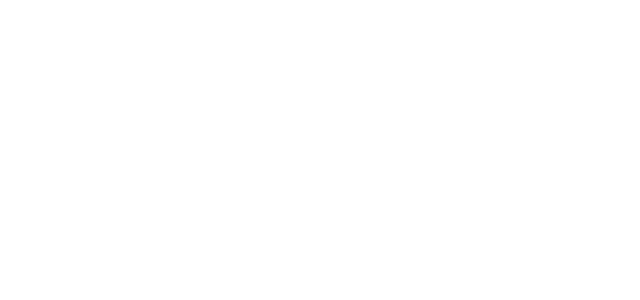
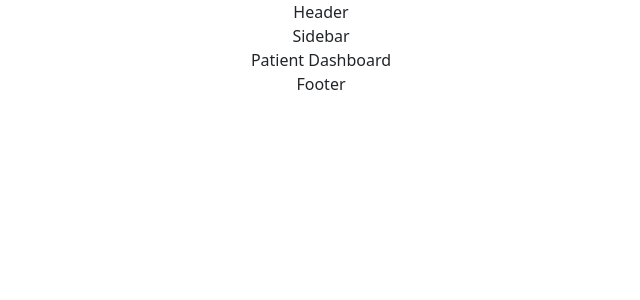
Before and after one commit to Manikanth1801/Patient-portal, a React (Create React App) app: page /Patient in a window 1280 px wide. Shown: the top 300 px of the page, without its empty margins (319-959 px from the left). Built offline with nearby package versions, Linux system fonts and the light colour scheme.

Commit message:
created Routes and dashboard files

```diff
--- a/package.json
+++ b/package.json
@@ -8,6 +8,7 @@
     "@testing-library/user-event": "^12.8.3",
     "react": "^17.0.2",
     "react-dom": "^17.0.2",
+    "react-router-dom": "^5.3.0",
     "react-scripts": "4.0.3",
     "web-vitals": "^1.1.2"
   },
--- a/src/App.js
+++ b/src/App.js
@@ -1,10 +1,15 @@
+import { Link } from 'react-router-dom';
 import './App.css';
+import Footer from './Components/Common/Footer';
 import Header from './Components/Common/Header';
+import Routes from './Components/Common/Routes/Routes';
 
 function App() {
   return (
     <div className="App">
      <Header/>
+     <Routes/>
+     <Footer/>
     </div>
   );
 }
--- a/src/Components/Common/Footer.jsx
+++ b/src/Components/Common/Footer.jsx
@@ -0,0 +1,9 @@
+import React from 'react'
+
+export default function Footer() {
+    return (
+        <div>
+            Footer
+        </div>
+    )
+}
--- a/src/Components/Common/Header.jsx
+++ b/src/Components/Common/Header.jsx
@@ -3,7 +3,7 @@
 export default function Header() {
     return (
         <div>
-
+            Header
         </div>
     )
 }
--- /dev/null
+++ b/src/Components/Common/Routes/Routes.jsx
@@ -0,0 +1,20 @@
+import React from 'react'
+import { Switch, Route} from 'react-router-dom'
+import PatientDashboard from '../../Dashboard/PatientDashboard'
+import PhysicianDashboard from '../../Dashboard/PhysicianDashboard'
+import SideBar from '../SideBar'
+
+export default function Routes() {
+    return (
+        <div>
+            <Switch>
+                <Route path = '/Patient'>
+                   <PatientDashboard/>
+                </Route>
+                <Route path = '/Physician'>
+                   <PhysicianDashboard/>
+                </Route>
+            </Switch>
+        </div>
+    )
+}
--- a/src/Components/Common/SideBar.jsx
+++ b/src/Components/Common/SideBar.jsx
@@ -0,0 +1,9 @@
+import React from 'react'
+
+export default function SideBar() {
+    return (
+        <div>
+            Sidebar
+        </div>
+    )
+}
--- /dev/null
+++ b/src/Components/Dashboard/PatientDashboard.jsx
@@ -0,0 +1,12 @@
+import React from 'react'
+import SideBar from '../Common/SideBar'
+
+export default function PatientDashboard() {
+    return (
+        <div>
+            <SideBar/>
+        Patient Dashboard
+
+        </div>
+    )
+}
--- /dev/null
+++ b/src/Components/Dashboard/PhysicianDashboard.jsx
@@ -0,0 +1,11 @@
+import React from 'react'
+import SideBar from '../Common/SideBar'
+
+export default function PhysicianDashboard() {
+    return (
+        <div>
+            <SideBar/>
+            Physician Dashboard
+        </div>
+    )
+}
--- a/src/index.js
+++ b/src/index.js
@@ -1,10 +1,13 @@
 import React from 'react';
 import ReactDOM from 'react-dom';
+import { BrowserRouter } from 'react-router-dom';
 import App from './App';
 
 ReactDOM.render(
   <React.StrictMode>
+    <BrowserRouter>
     <App />
+    </BrowserRouter>
   </React.StrictMode>,
   document.getElementById('root')
 );
```
Also changed, not shown: 1 other file (tests, documents, lock files or other folders).
